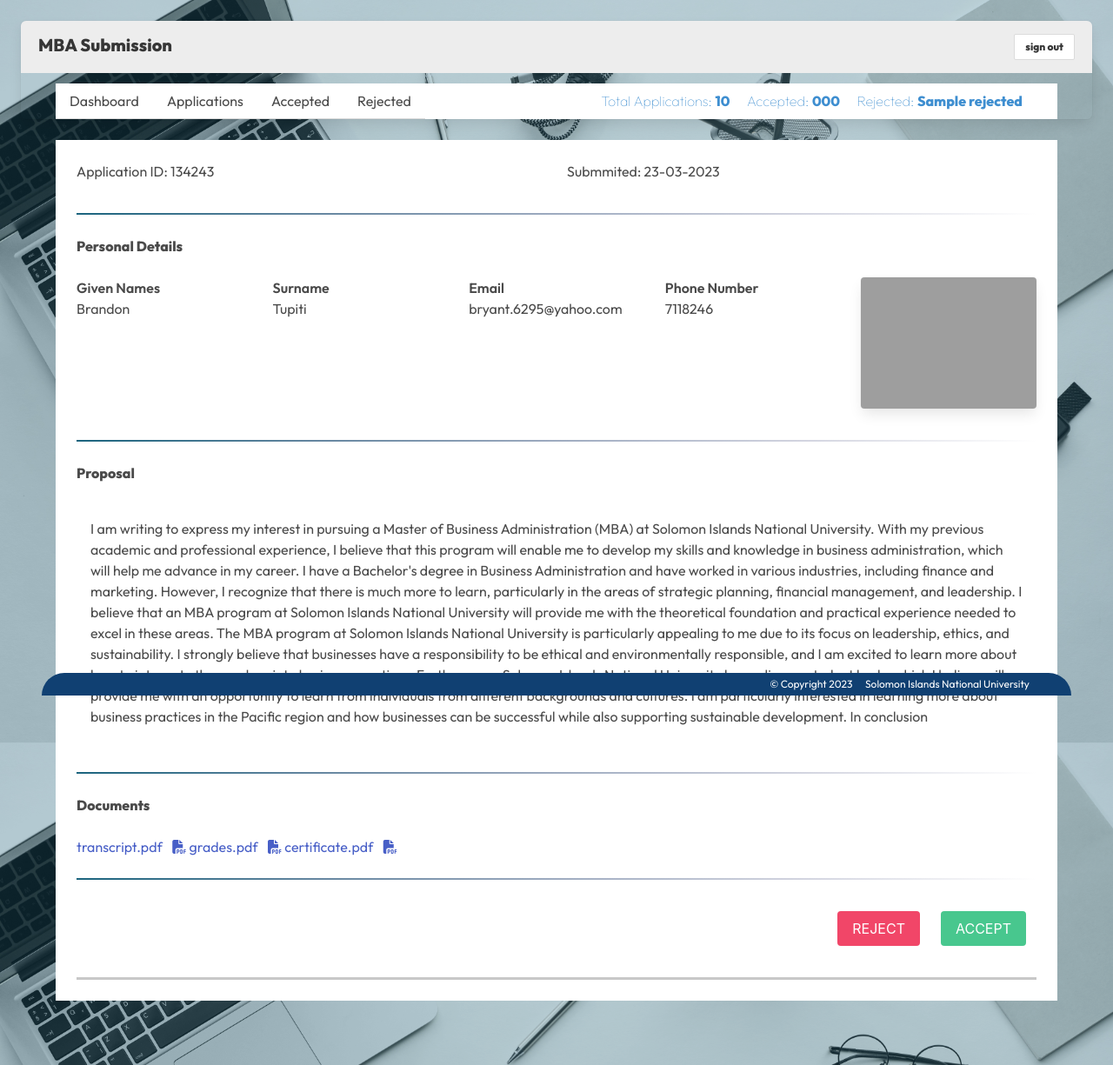
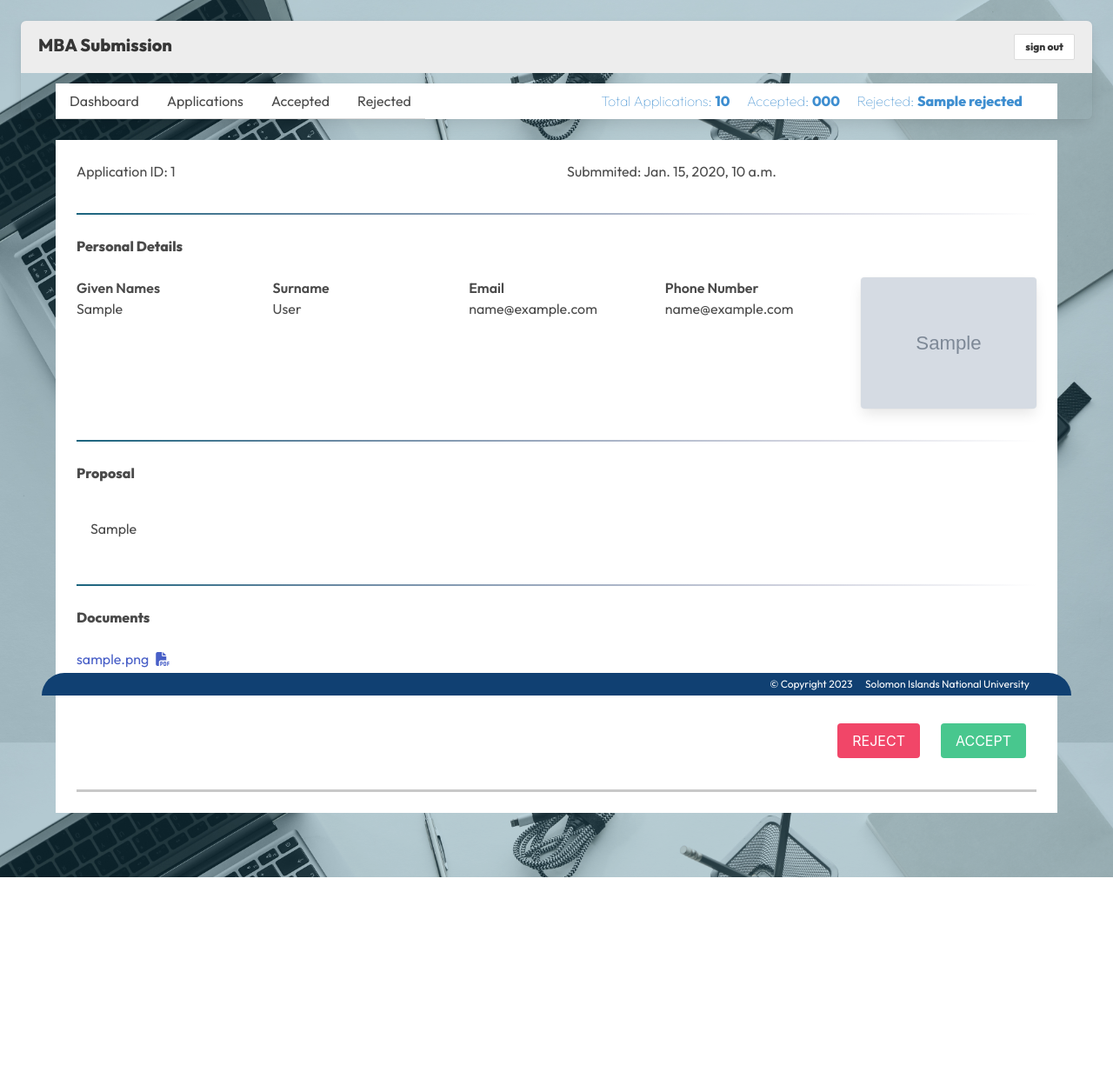
Before and after one commit to b-tupiti/sinu-admission-portal, a Django app: template users/templates/users/application_detail.html in a window 1280 px wide. Shown: the whole page at 87% size. After the commit the page ends 1009 px from the top, so only its background shows below. Run offline with Django 4.2, Linux system fonts and the light colour scheme; tables that the repository leaves empty hold one stand-in row (values such as "Sample post"); the template is opened without the code that fills it: values that come from a table or form of the project are taken from there, most other values are stand-ins (such as "Sample title", 1, 10 or a date in 2020); grey boxes marked "Sample" are stand-in pictures; some libraries are stand-ins or nearby versions; grey boxes are pictures that could not be loaded.

Commit message:
updated MTV for application-detail

```diff
--- a/config/urls.py
+++ b/config/urls.py
@@ -13,7 +13,7 @@
     path('logout/', LogoutUser, name='logout'),
     path('dashboard/', Dashboard, name='dashboard'),
     path('dashboard/applications/', Applications, name='applications'),
-    path('dashboard/applications/235532/', ApplicationDetail, name='application-detail'),
+    path('dashboard/applications/<str:pk>/', ApplicationDetail, name='application-detail'),
 ]
 
 if not settings.DEBUG:
--- a/mbasubmission/models.py
+++ b/mbasubmission/models.py
@@ -58,4 +58,5 @@
                           primary_key=True, editable=False)
 
     def __str__(self):
-        return self.id
+        filename = self.file.name.split('/')[-1]
+        return filename
--- a/users/templates/users/application_detail.html
+++ b/users/templates/users/application_detail.html
@@ -3,33 +3,33 @@
 {% block dashboard %}
 <div class="p-5">
     <div class="columns">
-        <div class="column"><span>Application ID:</span> <span>134243</span></div>
-        <div class="column"><span>Submmited:</span> <span>23-03-2023</span></div>
+        <div class="column"><span>Application ID:</span> <span>{{application.id}}</span></div>
+        <div class="column"><span>Submmited:</span> <span>{{application.created}}</span></div>
     </div>
     <hr>
     <p class="has-text-weight-bold mb-5">Personal Details</p>
     <div class="columns">
         <div class="column">
-            <span class="has-text-weight-semibold">Given Names </span> <br> Brandon
+            <span class="has-text-weight-semibold">Given Names </span> <br> {{application.first_name}}
         </div>
 
         <div class="column">
-            <span class="has-text-weight-semibold"> Surname </span> <br> Tupiti
+            <span class="has-text-weight-semibold"> Surname </span> <br> {{application.last_name}}
         </div>
 
         <div class="column">
-            <span class="has-text-weight-semibold"> Email </span> <br> bryant.6295@yahoo.com
+            <span class="has-text-weight-semibold"> Email </span> <br> {{application.email}}
         </div>
 
         <div class="column">
-            <span class="has-text-weight-semibold"> Phone Number </span> <br> 7118246
+            <span class="has-text-weight-semibold"> Phone Number </span> <br> {{application.email}}
         </div>
 
         <div class="column">
             <div class="card">
                 <div class="card-image">
-                  <figure class="image is-4by3">
-                    <img src="https://bulma.io/images/placeholders/1280x960.png" alt="Placeholder image">
+                  <figure class="image is-2by2">
+                    <img src="{{application.photo.url}}" alt="photo">
                   </figure>
                 </div>
               </div>
@@ -43,15 +43,7 @@
     <div class="columns">
         <div class="column">
             <p class="has-background-white p-4">
-                I am writing to express my interest in pursuing a Master of Business Administration (MBA) at Solomon Islands National University. With my previous academic and professional experience, I believe that this program will enable me to develop my skills and knowledge in business administration, which will help me advance in my career.
-
-I have a Bachelor's degree in Business Administration and have worked in various industries, including finance and marketing. However, I recognize that there is much more to learn, particularly in the areas of strategic planning, financial management, and leadership. I believe that an MBA program at Solomon Islands National University will provide me with the theoretical foundation and practical experience needed to excel in these areas.
-
-The MBA program at Solomon Islands National University is particularly appealing to me due to its focus on leadership, ethics, and sustainability. I strongly believe that businesses have a responsibility to be ethical and environmentally responsible, and I am excited to learn more about how to integrate these values into business practices.
-
-Furthermore, Solomon Islands National University has a diverse student body, which I believe will provide me with an opportunity to learn from individuals from different backgrounds and cultures. I am particularly interested in learning more about business practices in the Pacific region and how businesses can be successful while also supporting sustainable development.
-
-In conclusion
+              {{application.proposal}}
             </p>
         </div>
     </div>
@@ -60,9 +52,16 @@
 
     <p class="has-text-weight-bold mb-5">Documents</p>
     <div>
-        <a>transcript.pdf <i class="ml-2 fa-solid fa-file-pdf"></i></a>
-        <a>grades.pdf <i class="ml-2 fa-solid fa-file-pdf"></i></a>
-        <a>certificate.pdf <i class="ml-2 fa-solid fa-file-pdf"></i></a>
+
+        {% if documents %}
+          {% for document in documents %}
+          <a href="{{document.file.url}}" target="_blank" >{{document}}<i class="ml-2 fa-solid fa-file-pdf"></i></a>
+          {% endfor %}
+        {% else %}
+          <span>no documents uploaded</span>
+        {%endif%}
+
+
     </div>
     <hr>
 
--- a/users/templates/users/applications.html
+++ b/users/templates/users/applications.html
@@ -15,7 +15,7 @@
     </div>
 
     {% for application in pending_applications %}
-    <a href= "{% url 'application-detail' %}" class="panel-block columns is-paddingless is-marginless">
+    <a href= "{% url 'application-detail' application.id %}" class="panel-block columns is-paddingless is-marginless">
         <span class="panel-icon column is-paddingless" >
             <i class="fas fa-book mr-2" aria-hidden="true"></i>
                 <span>{{application.id}}</span>
```
Also changed, not shown: users/views.py (+10 -3 lines).
